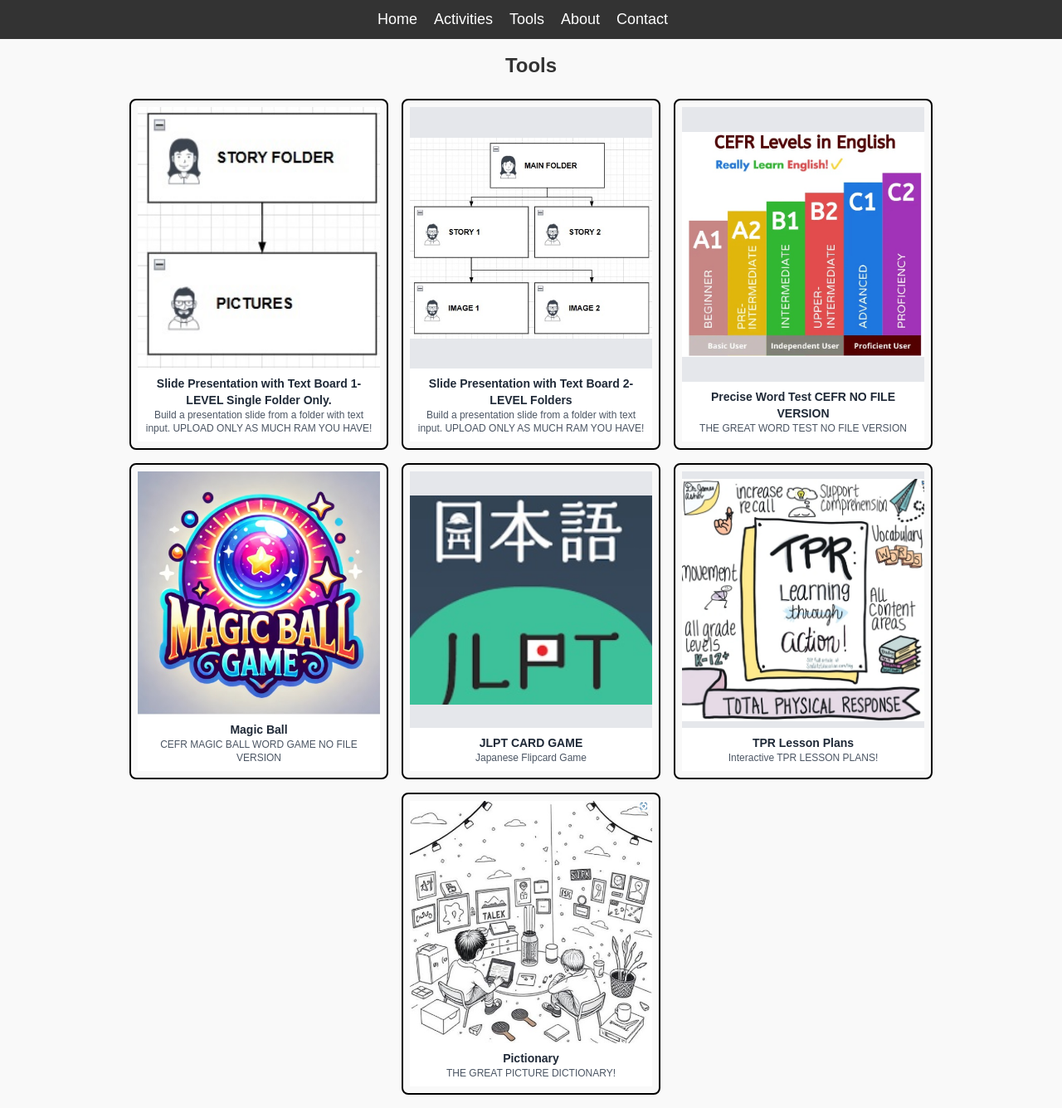
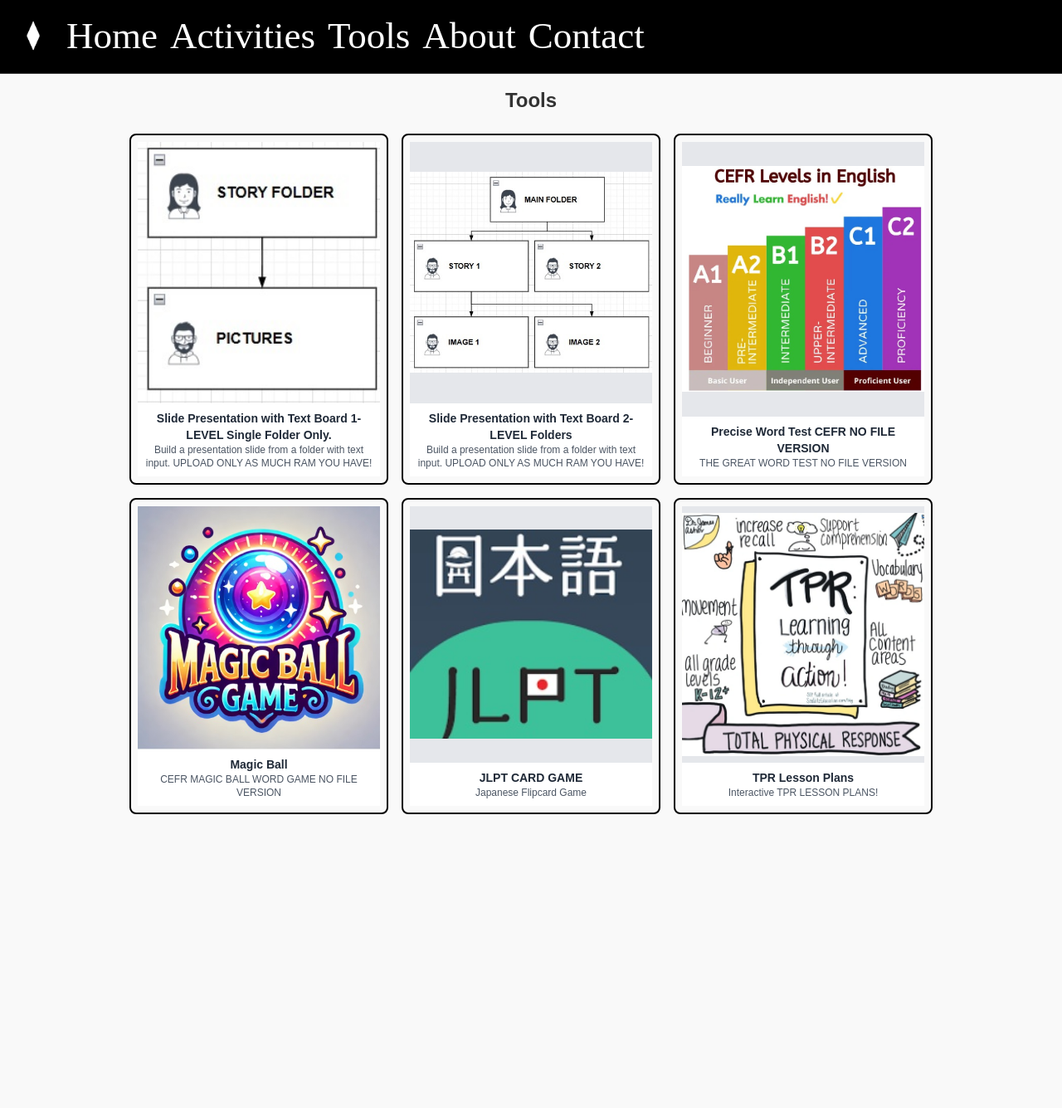
Before and after one commit to teachtudor/main, a Next.js app: page /Tools in a window 1280 px wide. Shown: the whole page at 83% size. After the commit the page ends 997 px from the top, so only its background shows below. Built offline with nearby package versions, Linux system fonts and the light colour scheme.

Commit message:
css stuff

```diff
--- a/src/app/Navbar.js
+++ b/src/app/Navbar.js
@@ -1,24 +1,133 @@
-// src/Navbar.js
+// // src/Navbar.js
+// import Link from 'next/link';
+
+// const Navbar = () => {
+//   return (
+//     <nav>
+//       <ul>
+//         <li><Link href="/home">Home</Link></li>
+//         <li><Link href="/Activities">Activities</Link></li>
+//         <li><Link href="/Tools">Tools</Link></li>
+//         <li><Link href="/about">About</Link></li>
+//         <li><Link href="/contact">Contact</Link></li>
+//         <li><Link href="/"></Link></li>
+//       </ul>
+//     </nav>
+//   );
+// };
+
+// export default Navbar;
+
+//CODE 2
+// import Link from 'next/link';
+// import Image from 'next/image';
+
+// const Navbar = () => {
+//   return (
+//     <nav style={styles.nav}>
+//       <div style={styles.logoContainer}>
+//         <Image src="/logo2.jpg" alt="Logo2" width={40} height={40} />
+//       </div>
+//       <ul style={styles.navList}>
+//         <li><Link href="/home">Home</Link></li>
+//         <li><Link href="/Activities">Activities</Link></li>
+//         <li><Link href="/Tools">Tools</Link></li>
+//         <li><Link href="/about">About</Link></li>
+//         <li><Link href="/contact">Contact</Link></li>
+//       </ul>
+//     </nav>
+//   );
+// };
+
+// const styles = {
+//   nav: {
+//     display: 'flex',
+//     alignItems: 'center',
+//     padding: '10px 20px',
+//     backgroundColor: '#000', // Light gray background
+//     borderBottom: '1px solid #ddd',
+//   },
+//   logoContainer: {
+//     marginRight: '20px',
+//   },
+//   navList: {
+//     display: 'flex',
+//     listStyle: 'none',
+//     padding: 0,
+//     margin: 0,
+//     gap: '15px',
+//   },
+//   link: {
+//     color: '#fff',
+//     textDecoration: 'none', // Removes underline by default
+//   }
+// };
+
+// export default Navbar;
+
+//CODE 3
+'use client';
 import Link from 'next/link';
+import Image from 'next/image';
 
 const Navbar = () => {
   return (
-    <nav>
-      <ul>
+    <nav className="navbar">
+      <div className="logo-container">
+        <Image src="/logo2.jpg" alt="Logo2" width={40} height={40} />
+      </div>
+      <ul className="nav-list">
         <li><Link href="/home">Home</Link></li>
         <li><Link href="/Activities">Activities</Link></li>
         <li><Link href="/Tools">Tools</Link></li>
         <li><Link href="/about">About</Link></li>
         <li><Link href="/contact">Contact</Link></li>
-        <li><Link href="/"></Link></li>
       </ul>
+
+      <style jsx>{`
+        .navbar {
+          display: flex;
+          align-items: center;
+          padding: 10px 20px;
+          background-color: #000;
+          border-bottom: 1px solid #333;
+          // font-family: 'Cedarville Cursive', cursive; /* Manuscript font */
+          font-family: 'Kunstler Script', 'Lucida Handwriting', cursive; /* Kunstler with fallback */
+        }
+
+        .logo-container {
+          margin-right: 20px;
+        }
+
+        .nav-list {
+          display: flex;
+          list-style: none;
+          padding: 0;
+          margin: 0;
+          gap: 15px;
+        }
+
+        .nav-list li a {
+          color: #fff;
+          text-decoration: none; /* Removes underline */
+          transition: color 0.3s ease;
+          font-size: 30px;
+        }
+
+        .nav-list li a:hover {
+          color: #1e90ff; /* Light blue on hover */
+          text-decoration: none; /* Ensure no underline on hover */
+        }
+      `}</style>
     </nav>
   );
 };
 
 export default Navbar;
 
-//CODE 2
+
+
+//CODE 4
 // src/Navbar.js
 // import Link from 'next/link';
 
--- a/src/app/Tools/page.js
+++ b/src/app/Tools/page.js
@@ -75,12 +75,12 @@ const blogPosts = [
     image: "/tpr.jpg", // Ensure this is the correct path
     description: "Interactive TPR LESSON PLANS!",
   },
-  {
-    id:12,
-    title: "Pictionary",
-    image: "/pictionary.jpg", // Ensure this is the correct path
-    description: "THE GREAT PICTURE DICTIONARY!",
-  },
+  // {
+  //   id:12,
+  //   title: "Pictionary",
+  //   image: "/pictionary.jpg", // Ensure this is the correct path
+  //   description: "THE GREAT PICTURE DICTIONARY!",
+  // },
 ];
 
 export function BlogDetails() {
--- a/src/app/globals.css
+++ b/src/app/globals.css
@@ -26,6 +26,7 @@ a {
     text-decoration: none;
     color: #0070f3;
     transition: color 0.3s ease;
+    font-size: 18px;
 }
 
 a:hover {
@@ -53,10 +54,10 @@ nav li {
 
 nav a {
     color: white;
-    font-size: 18px;
+    font-size: 45px;
     font-weight: 500;
 }
 
 nav a:hover {
-    text-decoration: underline;
+    text-decoration: none;
 }
```
Also changed, not shown: public/logo2.jpg (added).
